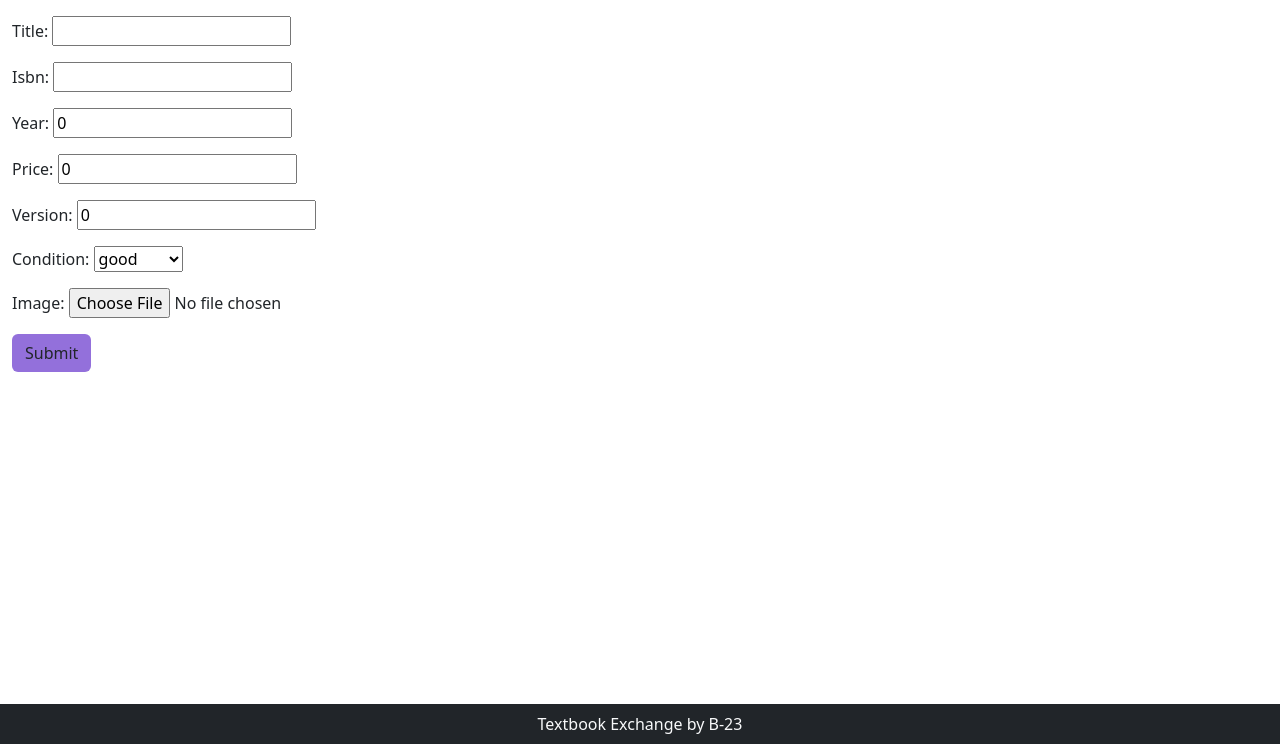
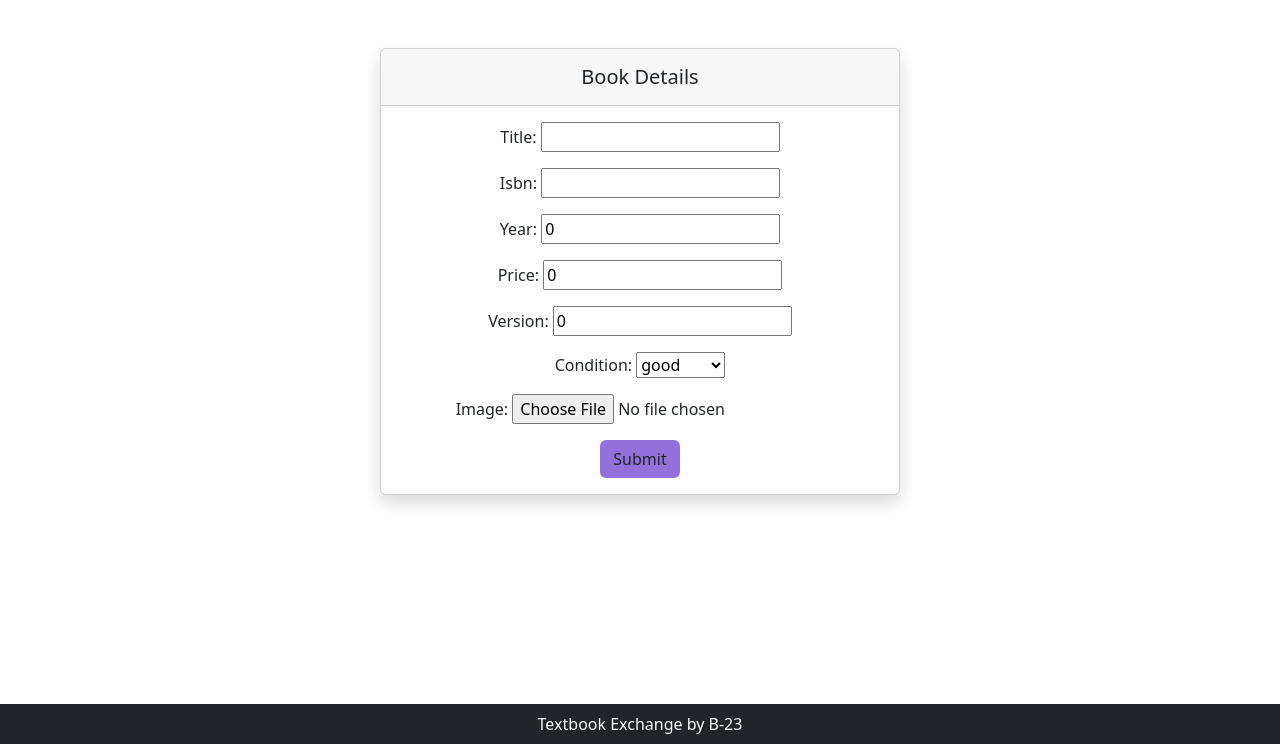
Before and after one commit to skp3ps/cs3240_f22, a Django app: page /profile/add_book/1 in a window 1280 px wide. Shown: the part 56-800 px from the top of the page. Run offline with Django 4.2, Linux system fonts and the light colour scheme; a user stored in the database is signed in; some libraries are stand-ins or nearby versions.

Commit message:
designed book_add html

```diff
--- a/website/templates/website/add_book.html
+++ b/website/templates/website/add_book.html
@@ -1,7 +1,14 @@
 {% extends "base.html" %}
 
 {% block body %}
-<div class="container-fluid pt-3">
+<br><br>
+<div class="row justify-content-center">
+        <div class="col-sm-5">
+            <div class="card shadow mb-4">
+                <div class="card-header py-3">
+                    <h5 class="m-0 font-weight-bold text-center text-capitalize">Book Details</h5>
+                  </div>
+                <div class="card-body text-center">
                     <form method="POST" enctype="multipart/form-data">
                         {% csrf_token %}
                         {% if error_message %}<p><strong>{{ error_message }}</strong></p>{% endif %}
@@ -9,4 +16,8 @@
                         <button type="submit" class="btn accent-bg">Submit</button>
                     </form>
                 </div>
+            </div>
+        </div>
+    </div>
+
 {% endblock %}
```
Lines whose indentation alone changed are shown as unchanged.
